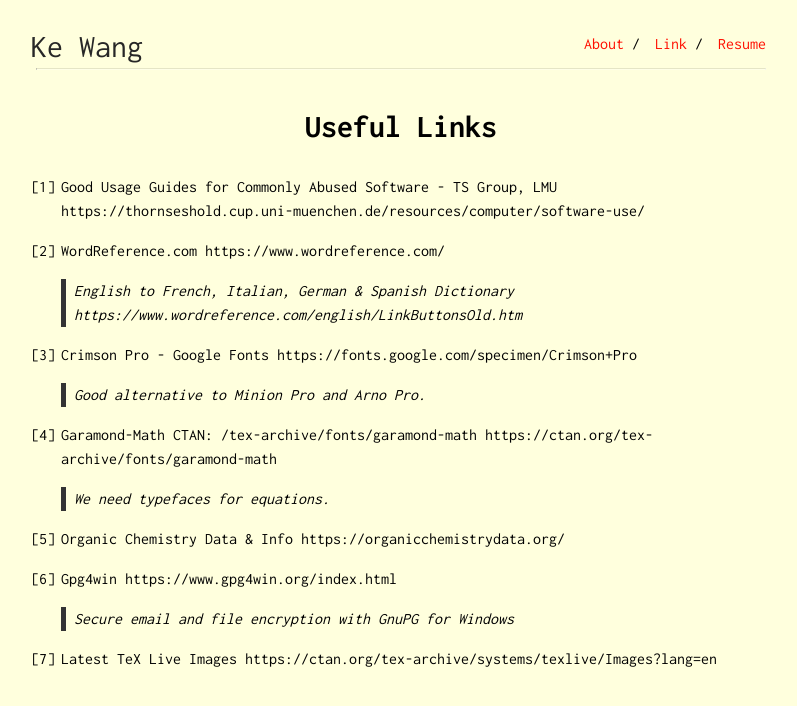
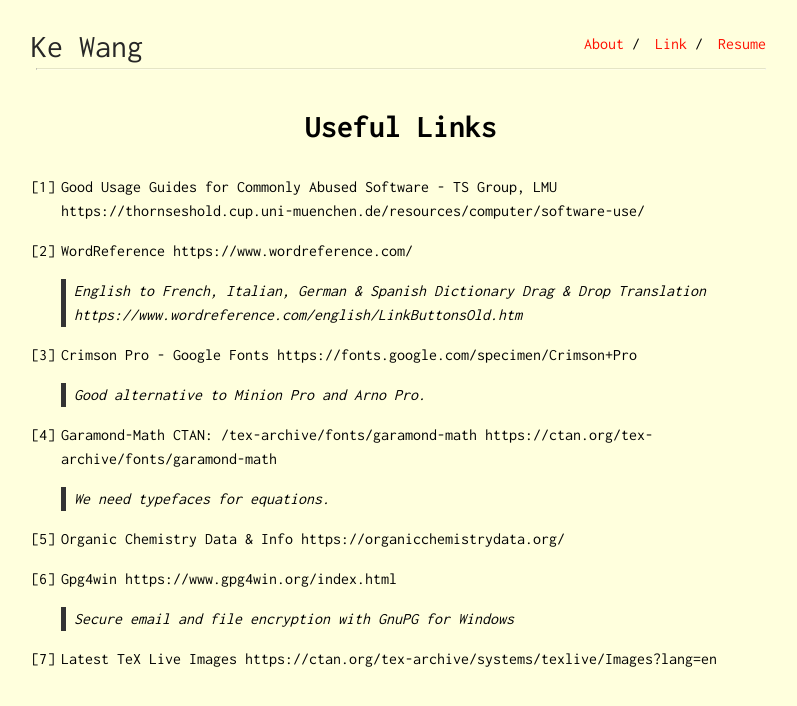
Before and after one commit to ekdc11/ekdc11.github.io, a Jekyll site: the page built from link.md, in a window 1280 px wide. Shown: the top 706 px of the page, without its empty margins (239-1036 px from the left). Built offline with Jekyll 4.4.1, drawn with Linux system fonts in a browser that asks for light colours.

Commit message:
Update link.md

```diff
--- a/link.md
+++ b/link.md
@@ -6,10 +6,9 @@ title: Useful Links
 1. Good Usage Guides for Commonly Abused Software - TS Group, LMU
 https://thornseshold.cup.uni-muenchen.de/resources/computer/software-use/
 
-2. WordReference.com
-https://www.wordreference.com/
+2. WordReference https://www.wordreference.com/
 > English to French, Italian, German & Spanish Dictionary
-> https://www.wordreference.com/english/LinkButtonsOld.htm
+> Drag & Drop Translation https://www.wordreference.com/english/LinkButtonsOld.htm
 
 3. Crimson Pro - Google Fonts
 https://fonts.google.com/specimen/Crimson+Pro
```
